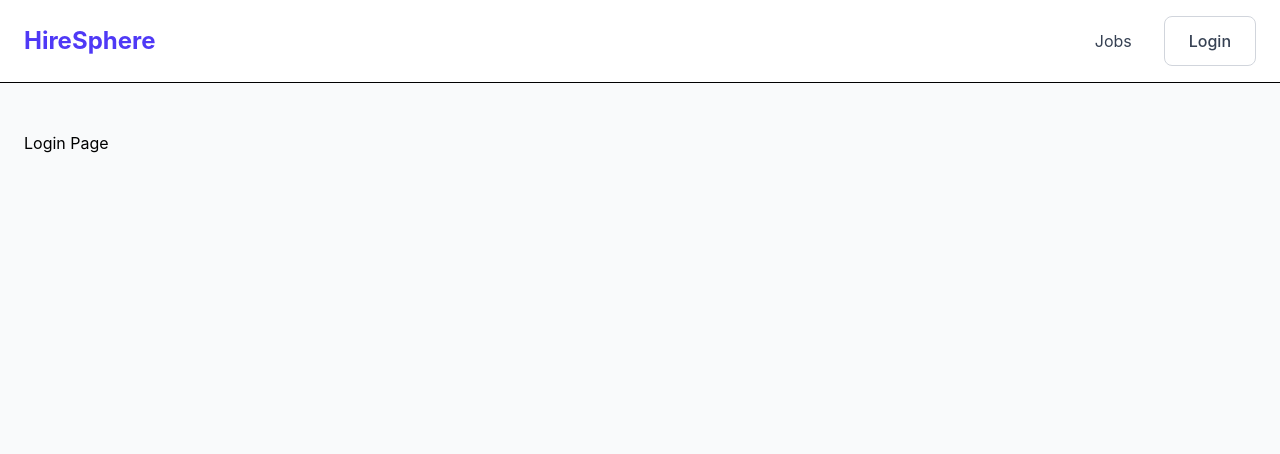
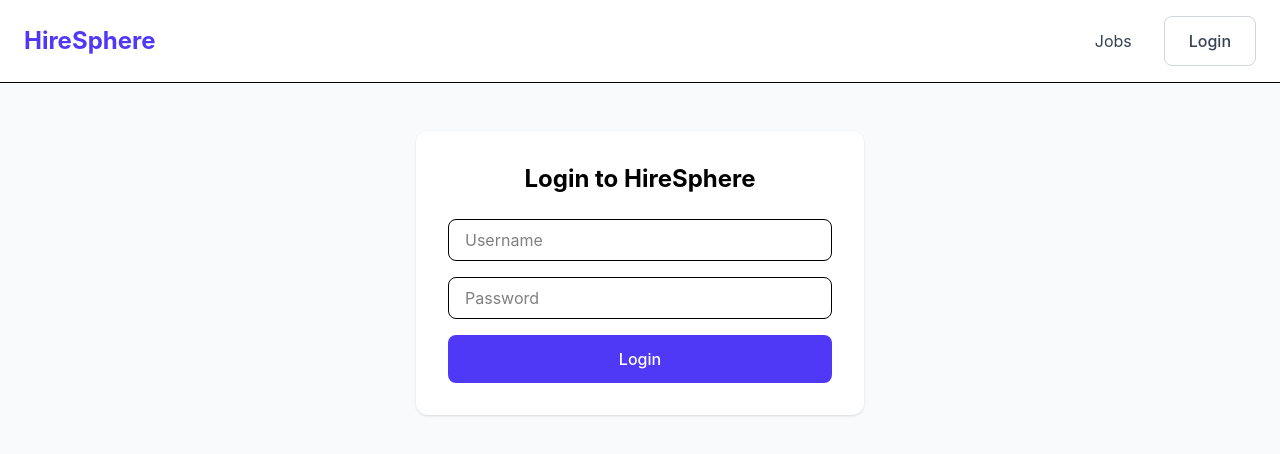
Before and after one commit to usmanali0999/Hire-Sphere, a React (Vite) app: page /login in a window 1280 px wide. Shown: the top 454 px of the page. Built offline with nearby package versions, Linux system fonts and the light colour scheme.

Commit message:
feat:login and routes done

```diff
--- a/package.json
+++ b/package.json
@@ -10,11 +10,15 @@
     "preview": "vite preview"
   },
   "dependencies": {
+    "@hookform/resolvers": "^5.7.1",
     "axios": "^1.19.0",
     "clsx": "^2.1.1",
     "react": "^19.2.8",
     "react-dom": "^19.2.8",
-    "react-router-dom": "^7.18.2"
+    "react-hook-form": "^7.84.0",
+    "react-router-dom": "^7.18.2",
+    "zod": "^4.4.3",
+    "zustand": "^5.0.14"
   },
   "devDependencies": {
     "@eslint/js": "^10.0.1",
--- a/src/app/router/AppRouter.tsx
+++ b/src/app/router/AppRouter.tsx
@@ -1,9 +1,12 @@
 import { createBrowserRouter, RouterProvider } from "react-router-dom"
+
 import MainLayout from "@/components/layout/MainLayout"
+import ProtectedRoute from "@/app/router/ProtectedRoute"
+
 import Home from "@/pages/Home/Home"
 import Jobs from "@/pages/Jobs/Jobs"
+import JobDetails from "@/pages/JobDetails/JobDetails"
 import Login from "@/pages/Login/Login"
-import JobDetails from "@/pages/JobDetails/JobDetails"
 
 const router = createBrowserRouter([
   {
@@ -15,22 +18,6 @@ const router = createBrowserRouter([
     ),
   },
   {
-    path: "/jobs",
-    element: (
-      <MainLayout>
-        <Jobs />
-      </MainLayout>
-    ),
-  },
-  {
-    path: "/jobs/:id",
-    element: (
-      <MainLayout>
-        <JobDetails />
-      </MainLayout>
-    ),
-  },
-  {
     path: "/login",
     element: (
       <MainLayout>
@@ -38,6 +25,26 @@ const router = createBrowserRouter([
       </MainLayout>
     ),
   },
+  {
+    path: "/jobs",
+    element: (
+      <ProtectedRoute>
+        <MainLayout>
+          <Jobs />
+        </MainLayout>
+      </ProtectedRoute>
+    ),
+  },
+  {
+    path: "/jobs/:id",
+    element: (
+      <ProtectedRoute>
+        <MainLayout>
+          <JobDetails />
+        </MainLayout>
+      </ProtectedRoute>
+    ),
+  },
 ])
 
 export default function AppRouter() {
--- /dev/null
+++ b/src/app/router/ProtectedRoute.tsx
@@ -0,0 +1,17 @@
+import { Navigate } from "react-router-dom"
+import { useAuthStore } from "@/store/auth.store"
+import type { ReactNode } from "react"
+
+interface Props {
+  children: ReactNode
+}
+
+export default function ProtectedRoute({ children }: Props) {
+  const token = useAuthStore((state) => state.token)
+
+  if (!token) {
+    return <Navigate to="/login" replace />
+  }
+
+  return <>{children}</>
+}
--- a/src/pages/Login/Login.tsx
+++ b/src/pages/Login/Login.tsx
@@ -1,3 +1,72 @@
+import { useForm } from "react-hook-form"
+import { z } from "zod"
+import { zodResolver } from "@hookform/resolvers/zod"
+import { useAuthStore } from "@/store/auth.store"
+import Button from "@/components/ui/Button"
+import { useNavigate } from "react-router-dom"
+
+const schema = z.object({
+  username: z.string().min(3, "Minimum 3 characters"),
+  password: z.string().min(6, "Minimum 6 characters"),
+})
+
+type FormData = z.infer<typeof schema>
+
 export default function Login() {
-  return <h1>Login Page</h1>
+  const login = useAuthStore((state) => state.login)
+  const navigate = useNavigate()
+
+  const {
+    register,
+    handleSubmit,
+    formState: { errors },
+  } = useForm<FormData>({
+    resolver: zodResolver(schema),
+  })
+
+  const onSubmit = (data: FormData) => {
+    login(data.username)
+    navigate("/")
+  }
+
+  return (
+    <div className="max-w-md mx-auto bg-white p-8 rounded-xl shadow">
+      <h2 className="text-2xl font-bold mb-6 text-center">
+        Login to HireSphere
+      </h2>
+
+      <form onSubmit={handleSubmit(onSubmit)} className="space-y-4">
+        <div>
+          <input
+            placeholder="Username"
+            {...register("username")}
+            className="w-full border rounded-lg px-4 py-2"
+          />
+          {errors.username && (
+            <p className="text-red-500 text-sm mt-1">
+              {errors.username.message}
+            </p>
+          )}
+        </div>
+
+        <div>
+          <input
+            type="password"
+            placeholder="Password"
+            {...register("password")}
+            className="w-full border rounded-lg px-4 py-2"
+          />
+          {errors.password && (
+            <p className="text-red-500 text-sm mt-1">
+              {errors.password.message}
+            </p>
+          )}
+        </div>
+
+        <Button type="submit" variant="primary" className="w-full">
+          Login
+        </Button>
+      </form>
+    </div>
+  )
 }
--- /dev/null
+++ b/src/store/auth.store.ts
@@ -0,0 +1,25 @@
+import { create } from "zustand"
+
+interface AuthState {
+  user: string | null
+  token: string | null
+  login: (username: string) => void
+  logout: () => void
+}
+
+export const useAuthStore = create<AuthState>((set) => ({
+  user: null,
+  token: null,
+
+  login: (username) =>
+    set({
+      user: username,
+      token: "mock-jwt-token",
+    }),
+
+  logout: () =>
+    set({
+      user: null,
+      token: null,
+    }),
+}))
--- a/vite.config.ts
+++ b/vite.config.ts
@@ -1,13 +1,12 @@
-import { defineConfig } from 'vite'
-import react from '@vitejs/plugin-react'
-import tailwindcss from '@tailwindcss/vite'
-import path from 'path'
+import { defineConfig } from "vite"
+import react from "@vitejs/plugin-react"
+import tailwindcss from "@tailwindcss/vite"
 
 export default defineConfig({
   plugins: [react(), tailwindcss()],
   resolve: {
     alias: {
-      '@': path.resolve(__dirname, './src'),
+      "@": new URL("./src", import.meta.url).pathname,
     },
   },
 })
```
Also changed, not shown: 1 other file (tests, documents, lock files or other folders).
